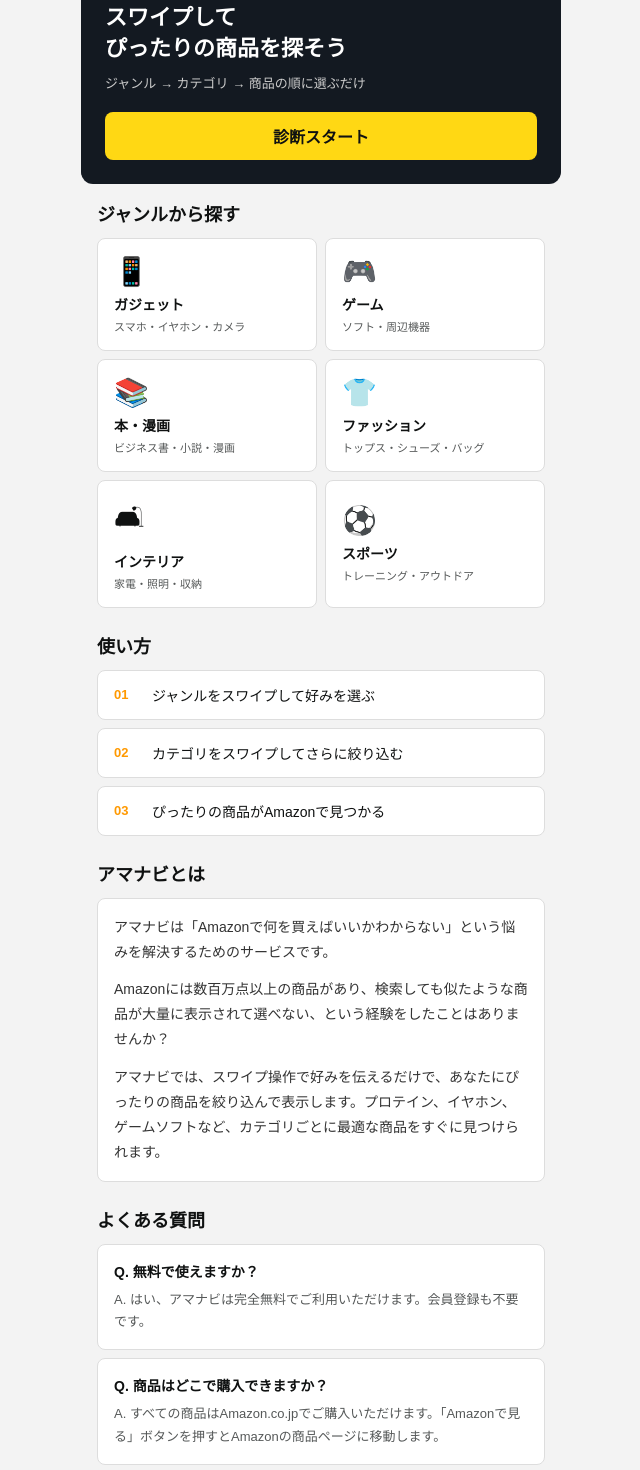
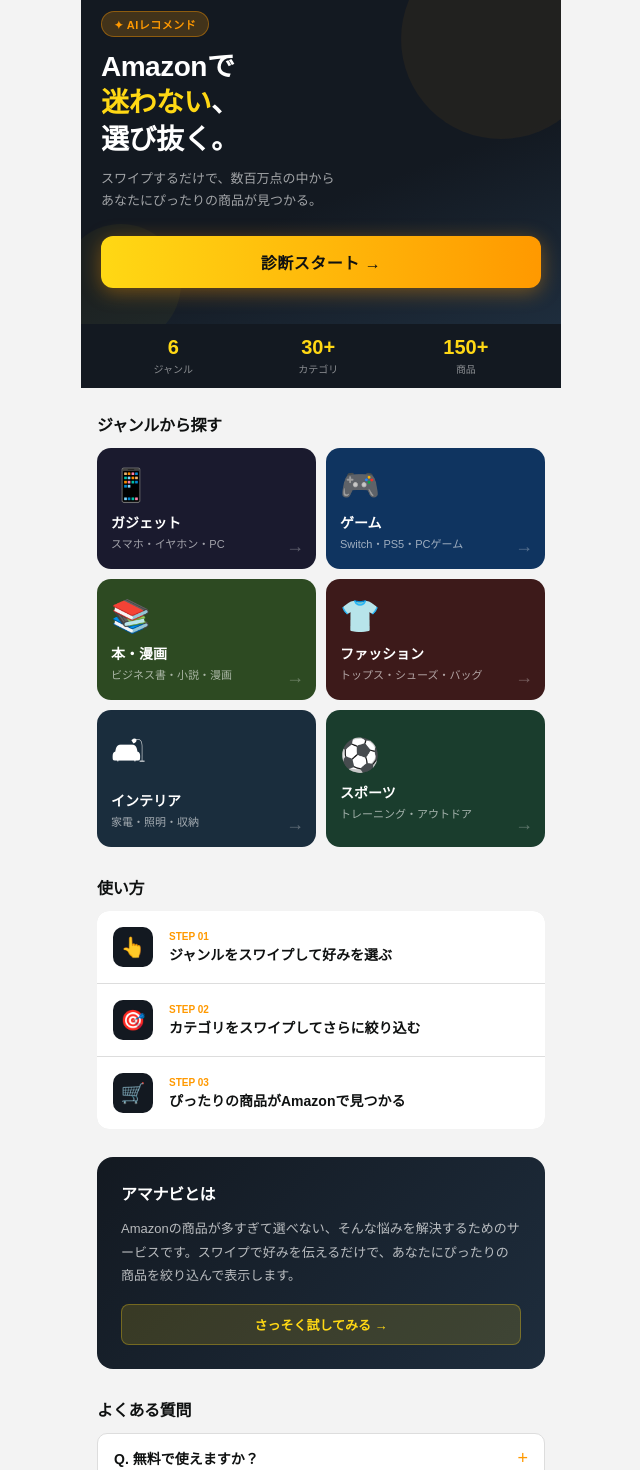
Before and after one commit to Mikiya1/amanavi, a Next.js app: page / in a window 1280 px wide. Shown: the part 80-1550 px from the top of the page, without its empty margins (319-959 px from the left). Built offline with nearby package versions, Linux system fonts and the light colour scheme.

Commit message:
トップページを全面リニューアル：グラデーション・ダークジャンルカード・アコーディオンFAQ

```diff
--- a/app/page.tsx
+++ b/app/page.tsx
@@ -2,118 +2,179 @@
 
 import { useRouter } from 'next/navigation'
 import Header from './components/Header'
+import { useState } from 'react'
 
 const genres = [
-  { name: 'ガジェット', emoji: '📱', desc: 'スマホ・イヤホン・カメラ' },
-  { name: 'ゲーム',     emoji: '🎮', desc: 'ソフト・周辺機器' },
-  { name: '本・漫画',   emoji: '📚', desc: 'ビジネス書・小説・漫画' },
-  { name: 'ファッション', emoji: '👕', desc: 'トップス・シューズ・バッグ' },
-  { name: 'インテリア', emoji: '🛋', desc: '家電・照明・収納' },
-  { name: 'スポーツ',   emoji: '⚽', desc: 'トレーニング・アウトドア' },
+  { name: 'ガジェット', emoji: '📱', desc: 'スマホ・イヤホン・PC', color: '#1a1a2e' },
+  { name: 'ゲーム', emoji: '🎮', desc: 'Switch・PS5・PCゲーム', color: '#0f3460' },
+  { name: '本・漫画', emoji: '📚', desc: 'ビジネス書・小説・漫画', color: '#2d4a22' },
+  { name: 'ファッション', emoji: '👕', desc: 'トップス・シューズ・バッグ', color: '#3d1a1a' },
+  { name: 'インテリア', emoji: '🛋', desc: '家電・照明・収納', color: '#1a2d3d' },
+  { name: 'スポーツ', emoji: '⚽', desc: 'トレーニング・アウトドア', color: '#1a3d2d' },
 ]
 
 const faqs = [
-  {
-    q: '無料で使えますか？',
-    a: 'はい、アマナビは完全無料でご利用いただけます。会員登録も不要です。',
-  },
-  {
-    q: '商品はどこで購入できますか？',
-    a: 'すべての商品はAmazon.co.jpでご購入いただけます。「Amazonで見る」ボタンを押すとAmazonの商品ページに移動します。',
-  },
-  {
-    q: 'どんなジャンルに対応していますか？',
-    a: 'ガジェット・ゲーム・本・漫画・ファッション・インテリア・スポーツの6ジャンル、30以上のカテゴリに対応しています。',
-  },
-  {
-    q: '個人情報は収集されますか？',
-    a: 'アマナビは個人情報を収集しません。スワイプした内容はブラウザ内のみで処理され、外部に送信されることはありません。',
-  },
+  { q: '無料で使えますか？', a: 'はい、完全無料・会員登録不要でご利用いただけます。' },
+  { q: '商品はどこで購入できますか？', a: '「Amazonで見る」ボタンを押すとAmazon.co.jpの商品ページに移動します。' },
+  { q: 'どんなジャンルに対応していますか？', a: '6ジャンル・30以上のカテゴリに対応しています。' },
+  { q: '個人情報は収集されますか？', a: 'スワイプした内容はブラウザ内のみで処理され、外部には一切送信されません。' },
 ]
 
 export default function Home() {
   const router = useRouter()
+  const [openFaq, setOpenFaq] = useState<number | null>(null)
 
   return (
     <>
       <Header />
-      <main style={{ background: '#F3F3F3', minHeight: '100vh', color: '#0F1111', fontFamily: 'sans-serif', maxWidth: '480px', margin: '0 auto', padding: '0 0 40px' }}>
+      <main style={{ background: '#F3F3F3', minHeight: '100vh', color: '#0F1111', fontFamily: 'sans-serif', maxWidth: '480px', margin: '0 auto', paddingBottom: '60px' }}>
 
         {/* ヒーロー */}
-        <div style={{ background: '#131921', padding: '24px', marginBottom: '16px', borderRadius: '0 0 12px 12px' }}>
-          <div style={{ fontSize: '22px', fontWeight: '700', color: '#ffffff', lineHeight: 1.4, marginBottom: '8px' }}>
-            スワイプして<br />ぴったりの商品を探そう
+        <div style={{
+          background: 'linear-gradient(160deg, #131921 60%, #1e2d3d)',
+          padding: '32px 20px 36px',
+          marginBottom: '0',
+          position: 'relative',
+          overflow: 'hidden',
+        }}>
+          {/* 背景の装飾 */}
+          <div style={{ position: 'absolute', top: '-40px', right: '-40px', width: '200px', height: '200px', borderRadius: '50%', background: 'rgba(255,153,0,0.06)', pointerEvents: 'none' }} />
+          <div style={{ position: 'absolute', bottom: '-20px', left: '-20px', width: '120px', height: '120px', borderRadius: '50%', background: 'rgba(255,216,20,0.04)', pointerEvents: 'none' }} />
+
+          <div style={{ position: 'relative' }}>
+            <div style={{ display: 'inline-block', background: 'rgba(255,153,0,0.2)', border: '1px solid rgba(255,153,0,0.4)', borderRadius: '20px', padding: '4px 12px', fontSize: '11px', color: '#FF9900', fontWeight: '700', marginBottom: '12px', letterSpacing: '0.5px' }}>
+              ✦ AIレコメンド
+            </div>
+            <div style={{ fontSize: '28px', fontWeight: '800', color: '#ffffff', lineHeight: 1.3, marginBottom: '10px', letterSpacing: '-0.5px' }}>
+              Amazonで<br />
+              <span style={{ color: '#FFD814' }}>迷わない</span>、<br />選び抜く。
+            </div>
+            <div style={{ fontSize: '13px', color: 'rgba(255,255,255,0.6)', marginBottom: '24px', lineHeight: 1.7 }}>
+              スワイプするだけで、数百万点の中から<br />あなたにぴったりの商品が見つかる。
+            </div>
+            <button
+              onClick={() => router.push('/genre')}
+              style={{
+                background: 'linear-gradient(90deg, #FFD814, #FF9900)',
+                color: '#0F1111',
+                border: 'none',
+                borderRadius: '12px',
+                padding: '14px',
+                fontSize: '16px',
+                fontWeight: '800',
+                width: '100%',
+                cursor: 'pointer',
+                letterSpacing: '0.5px',
+                boxShadow: '0 4px 20px rgba(255,153,0,0.4)',
+              }}
+            >
+              診断スタート →
+            </button>
           </div>
-          <div style={{ fontSize: '13px', color: '#cccccc', marginBottom: '20px' }}>
-            ジャンル → カテゴリ → 商品の順に選ぶだけ
-          </div>
-          <button
-            onClick={() => router.push('/genre')}
-            style={{ background: '#FFD814', color: '#0F1111', border: 'none', borderRadius: '8px', padding: '12px 32px', fontSize: '16px', fontWeight: '700', width: '100%' }}
-          >
-            診断スタート
-          </button>
+        </div>
+
+        {/* 統計バー */}
+        <div style={{ background: '#131921', padding: '12px 20px', display: 'flex', justifyContent: 'space-around', marginBottom: '24px' }}>
+          {[
+            { num: '6', label: 'ジャンル' },
+            { num: '30+', label: 'カテゴリ' },
+            { num: '150+', label: '商品' },
+          ].map(stat => (
+            <div key={stat.label} style={{ textAlign: 'center' }}>
+              <div style={{ fontSize: '20px', fontWeight: '800', color: '#FFD814' }}>{stat.num}</div>
+              <div style={{ fontSize: '10px', color: 'rgba(255,255,255,0.5)', marginTop: '2px' }}>{stat.label}</div>
+            </div>
+          ))}
         </div>
 
         {/* ジャンルから探す */}
-        <div style={{ padding: '0 16px' }}>
-          <div style={{ fontSize: '18px', fontWeight: '700', marginBottom: '12px', color: '#0F1111' }}>ジャンルから探す</div>
-          <div style={{ display: 'grid', gridTemplateColumns: '1fr 1fr', gap: '8px' }}>
+        <div style={{ padding: '0 16px', marginBottom: '28px' }}>
+          <div style={{ fontSize: '16px', fontWeight: '800', marginBottom: '12px', color: '#0F1111', letterSpacing: '-0.3px' }}>
+            ジャンルから探す
+          </div>
+          <div style={{ display: 'grid', gridTemplateColumns: '1fr 1fr', gap: '10px' }}>
             {genres.map(g => (
               <button
                 key={g.name}
                 onClick={() => router.push(`/category?genres=${g.name}`)}
-                style={{ background: '#ffffff', border: '1px solid #DDD', borderRadius: '8px', padding: '16px', textAlign: 'left', color: '#0F1111', cursor: 'pointer' }}
+                style={{
+                  background: g.color,
+                  border: 'none',
+                  borderRadius: '14px',
+                  padding: '18px 14px',
+                  textAlign: 'left',
+                  color: '#fff',
+                  cursor: 'pointer',
+                  position: 'relative',
+                  overflow: 'hidden',
+                }}
               >
-                <div style={{ fontSize: '28px', marginBottom: '6px' }}>{g.emoji}</div>
+                <div style={{ fontSize: '32px', marginBottom: '8px' }}>{g.emoji}</div>
                 <div style={{ fontSize: '14px', fontWeight: '700' }}>{g.name}</div>
-                <div style={{ fontSize: '11px', color: '#565959', marginTop: '4px' }}>{g.desc}</div>
+                <div style={{ fontSize: '11px', color: 'rgba(255,255,255,0.6)', marginTop: '3px' }}>{g.desc}</div>
+                <div style={{ position: 'absolute', bottom: '12px', right: '12px', color: 'rgba(255,255,255,0.3)', fontSize: '18px' }}>→</div>
               </button>
             ))}
           </div>
         </div>
 
         {/* 使い方 */}
-        <div style={{ padding: '24px 16px 0' }}>
-          <div style={{ fontSize: '18px', fontWeight: '700', marginBottom: '12px' }}>使い方</div>
-          <div style={{ display: 'flex', flexDirection: 'column', gap: '8px' }}>
+        <div style={{ padding: '0 16px', marginBottom: '28px' }}>
+          <div style={{ fontSize: '16px', fontWeight: '800', marginBottom: '12px', letterSpacing: '-0.3px' }}>使い方</div>
+          <div style={{ display: 'flex', flexDirection: 'column', gap: '1px', background: '#DDD', borderRadius: '12px', overflow: 'hidden' }}>
             {[
-              { step: '01', text: 'ジャンルをスワイプして好みを選ぶ' },
-              { step: '02', text: 'カテゴリをスワイプしてさらに絞り込む' },
-              { step: '03', text: 'ぴったりの商品がAmazonで見つかる' },
-            ].map(item => (
-              <div key={item.step} style={{ background: '#ffffff', border: '1px solid #DDD', borderRadius: '8px', padding: '14px 16px', display: 'flex', alignItems: 'center', gap: '14px' }}>
-                <div style={{ color: '#FF9900', fontSize: '13px', fontWeight: '700', minWidth: '24px' }}>{item.step}</div>
-                <div style={{ fontSize: '14px', color: '#0F1111' }}>{item.text}</div>
+              { step: '01', icon: '👆', text: 'ジャンルをスワイプして好みを選ぶ' },
+              { step: '02', icon: '🎯', text: 'カテゴリをスワイプしてさらに絞り込む' },
+              { step: '03', icon: '🛒', text: 'ぴったりの商品がAmazonで見つかる' },
+            ].map((item, i) => (
+              <div key={item.step} style={{ background: '#fff', padding: '16px', display: 'flex', alignItems: 'center', gap: '16px' }}>
+                <div style={{ width: '40px', height: '40px', borderRadius: '10px', background: '#131921', display: 'flex', alignItems: 'center', justifyContent: 'center', fontSize: '20px', flexShrink: 0 }}>
+                  {item.icon}
+                </div>
+                <div>
+                  <div style={{ fontSize: '10px', color: '#FF9900', fontWeight: '700', marginBottom: '2px' }}>STEP {item.step}</div>
+                  <div style={{ fontSize: '14px', color: '#0F1111', fontWeight: '600' }}>{item.text}</div>
+                </div>
               </div>
             ))}
           </div>
         </div>
 
-        {/* アマナビについて */}
-        <div style={{ padding: '24px 16px 0' }}>
-          <div style={{ fontSize: '18px', fontWeight: '700', marginBottom: '12px' }}>アマナビとは</div>
-          <div style={{ background: '#ffffff', border: '1px solid #DDD', borderRadius: '8px', padding: '16px', fontSize: '14px', color: '#333', lineHeight: 1.8 }}>
-            <p style={{ marginBottom: '12px' }}>
-              アマナビは「Amazonで何を買えばいいかわからない」という悩みを解決するためのサービスです。
-            </p>
-            <p style={{ marginBottom: '12px' }}>
-              Amazonには数百万点以上の商品があり、検索しても似たような商品が大量に表示されて選べない、という経験をしたことはありませんか？
-            </p>
-            <p>
-              アマナビでは、スワイプ操作で好みを伝えるだけで、あなたにぴったりの商品を絞り込んで表示します。プロテイン、イヤホン、ゲームソフトなど、カテゴリごとに最適な商品をすぐに見つけられます。
-            </p>
+        {/* アマナビとは */}
+        <div style={{ margin: '0 16px 28px', background: 'linear-gradient(135deg, #131921, #1e2d3d)', borderRadius: '16px', padding: '24px', color: '#fff' }}>
+          <div style={{ fontSize: '16px', fontWeight: '800', marginBottom: '12px', letterSpacing: '-0.3px' }}>アマナビとは</div>
+          <div style={{ fontSize: '13px', color: 'rgba(255,255,255,0.7)', lineHeight: 1.8 }}>
+            Amazonの商品が多すぎて選べない、そんな悩みを解決するためのサービスです。スワイプで好みを伝えるだけで、あなたにぴったりの商品を絞り込んで表示します。
           </div>
+          <button
+            onClick={() => router.push('/genre')}
+            style={{ marginTop: '16px', background: 'rgba(255,216,20,0.15)', border: '1px solid rgba(255,216,20,0.3)', color: '#FFD814', borderRadius: '8px', padding: '10px 20px', fontSize: '13px', fontWeight: '700', cursor: 'pointer', width: '100%' }}
+          >
+            さっそく試してみる →
+          </button>
         </div>
 
         {/* よくある質問 */}
-        <div style={{ padding: '24px 16px 0' }}>
-          <div style={{ fontSize: '18px', fontWeight: '700', marginBottom: '12px' }}>よくある質問</div>
+        <div style={{ padding: '0 16px' }}>
+          <div style={{ fontSize: '16px', fontWeight: '800', marginBottom: '12px', letterSpacing: '-0.3px' }}>よくある質問</div>
           <div style={{ display: 'flex', flexDirection: 'column', gap: '8px' }}>
             {faqs.map((item, i) => (
-              <div key={i} style={{ background: '#ffffff', border: '1px solid #DDD', borderRadius: '8px', padding: '16px' }}>
-                <div style={{ fontSize: '14px', fontWeight: '700', color: '#0F1111', marginBottom: '8px' }}>Q. {item.q}</div>
-                <div style={{ fontSize: '13px', color: '#565959', lineHeight: 1.7 }}>A. {item.a}</div>
+              <div
+                key={i}
+                style={{ background: '#fff', border: '1px solid #DDD', borderRadius: '10px', overflow: 'hidden' }}
+              >
+                <button
+                  onClick={() => setOpenFaq(openFaq === i ? null : i)}
+                  style={{ width: '100%', background: 'none', border: 'none', padding: '14px 16px', display: 'flex', justifyContent: 'space-between', alignItems: 'center', cursor: 'pointer', textAlign: 'left' }}
+                >
+                  <div style={{ fontSize: '14px', fontWeight: '700', color: '#0F1111' }}>Q. {item.q}</div>
+                  <div style={{ fontSize: '18px', color: '#FF9900', transform: openFaq === i ? 'rotate(45deg)' : 'none', transition: 'transform 0.2s', flexShrink: 0, marginLeft: '8px' }}>+</div>
+                </button>
+                {openFaq === i && (
+                  <div style={{ padding: '0 16px 14px', fontSize: '13px', color: '#565959', lineHeight: 1.7, borderTop: '1px solid #F3F3F3' }}>
+                    {item.a}
+                  </div>
+                )}
               </div>
             ))}
           </div>
```
